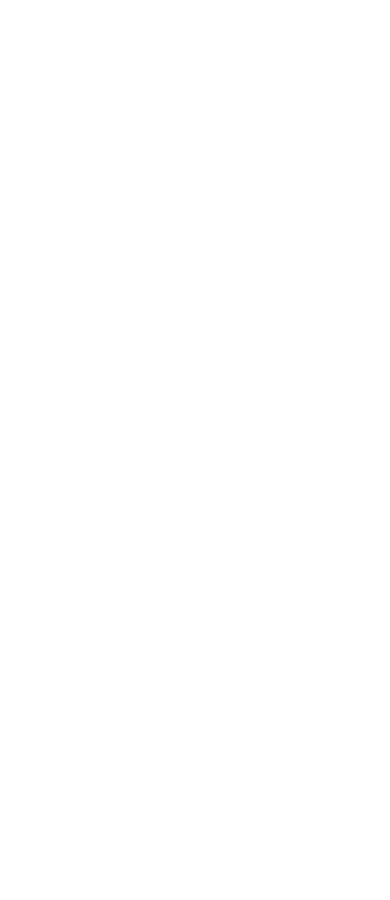
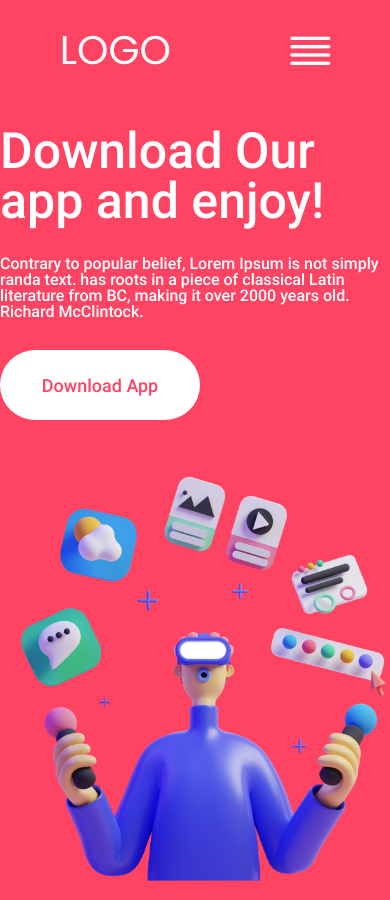
Before and after one commit to Nino-Jintcharadze/scss-project, a plain HTML site: page index.html in a window 390 px wide. Before the commit the page ends 844 px from the top, so only its background shows below. Drawn offline with nearby package versions, Linux system fonts and the light colour scheme.

Commit message:
first section done

```diff
--- a/index.html
+++ b/index.html
@@ -4,10 +4,42 @@
     <meta charset="UTF-8">
     <meta http-equiv="X-UA-Compatible" content="IE=edge">
     <meta name="viewport" content="width=device-width, initial-scale=1.0">
+    <link rel='stylesheet' href='https://cdn-uicons.flaticon.com/uicons-regular-rounded/css/uicons-regular-rounded.css'>
+    <link rel="stylesheet" href="css/global.css">
     <title>Scss Project</title>
-    <link rel="stylesheet" href="css/global.css">
 </head>
 <body>
+    <header>
+        <div class="header-wraper">
+            <nav>
+                <p class="logo">LOGO</p>
+                <div class="burger-bar">
+                    <i class="fi-rr-align-justify"></i>
+                </div>
+            </nav>
+
+            <div class="header-cont">
+
+                <div class="header-text">
+
+                    <h1 class="main-heading">Download Our
+                        app and enjoy!</h1>
+
+                    <p class="header-p">Contrary to popular belief, Lorem Ipsum is not simply randa text. has
+                        roots in a piece of classical Latin literature from BC, making it over
+                        2000 years old. Richard McClintock.
+                    </p>
+
+                    <button class="header-btn">Download App</button>
+                </div>
+
+                <div class="right-block">
+                    <img class="header-img" src="images/vr3.png" alt="vr reality">
+                </div>
+
+            </div>
+        </div>
+    </header>
 
 </body>
 </html>
--- a/scss/_fonts.scss
+++ b/scss/_fonts.scss
@@ -0,0 +1,21 @@
+@font-face {
+    font-family: 'Poppins';
+    src: url('../fonts/Poppins-Regular.woff2') format('woff2'),
+        url('../fonts/Poppins-Regular.woff') format('woff'),
+        url('../fonts/Poppins-Regular.ttf') format('truetype'),
+        url('../fonts/Poppins-Regular.svg#Poppins-Regular') format('svg');
+    font-weight: normal;
+    font-style: normal;
+    font-display: swap;
+}
+
+@font-face {
+    font-family: 'Roboto';
+    src: url('../fonts/Roboto-Medium.woff2') format('woff2'),
+        url('../fonts/Roboto-Medium.woff') format('woff'),
+        url('../fonts/Roboto-Medium.ttf') format('truetype'),
+        url('../fonts/Roboto-Medium.svg#Roboto-Medium') format('svg');
+    font-weight: 500;
+    font-style: normal;
+    font-display: swap;
+}
--- a/scss/_mixins.scss
+++ b/scss/_mixins.scss
@@ -0,0 +1,8 @@
+@mixin d-flex($display, $justify) {
+    display: $display;
+    justify-content: $justify;
+}
+
+@mixin margin-top30() {
+    margin-top: 30px;
+}
--- /dev/null
+++ b/scss/_private.scss
@@ -0,0 +1,5 @@
+%size-btn {
+    max-width: 200px;
+    width: 100%;
+    height: 70px;
+}
--- a/scss/_style.scss
+++ b/scss/_style.scss
@@ -0,0 +1,69 @@
+body {
+    background-color: #FF4363;
+}
+.header-wraper {
+    nav {
+        @include d-flex(flex, space-around);
+        .logo {
+            font-family: $Poppins;
+            color: $white;
+            font-size: 40px;
+            @include margin-top30;
+        }
+        .burger-bar {
+            @extend .logo;
+        }
+    }
+    .header-cont {
+        @include d-flex(flex, space-around);
+        @media (max-width: 980px) {
+            flex-direction: column;
+            align-items: center;
+        }
+        .header-text {
+            @include d-flex(flex, center);
+            flex-direction: column;
+            .main-heading {
+                color: $white;
+                font-family: $roboto;
+                font-size: 80px;
+                max-width: 535px;
+                width: 100%;
+                margin-top: 130px;
+                @media (max-width: 850px) {
+                    font-size: 50px;
+                    margin-top: 50px;
+                }
+            }
+            .header-p {
+                @extend .main-heading;
+                font-size: 18px;
+                @include margin-top30;
+                @media (max-width: 850px) {
+                    font-size: 16px;
+                }
+            }
+            .header-btn {
+                @extend %size-btn;
+                background-color: $white;
+                border-radius: 35px;
+                border: none;
+                font-family: $roboto;
+                font-size: 24px;
+                color: #FF4363;
+                @include margin-top30;
+                @media (max-width: 850px) {
+                    font-size: 18px;
+                }
+            }
+        }
+        .right-block {
+            max-width: 610px;
+            width: 100%;
+            .header-img {
+                @include margin-top30;
+                width: 100%;
+            }
+        }
+    }
+}
--- a/scss/_variables.scss
+++ b/scss/_variables.scss
@@ -0,0 +1,7 @@
+$text-color: #666666;
+$white: #fff;
+
+
+// fonts
+$roboto: 'Roboto';
+$Poppins: 'Poppins';
--- a/scss/global.scss
+++ b/scss/global.scss
@@ -2,4 +2,5 @@
 @import './mixins';
 @import './variables';
 @import './fonts';
+@import './private';
 @import './style';
```
Also changed, not shown: css/global.css, images/vr3.png (added), 1 other file.
